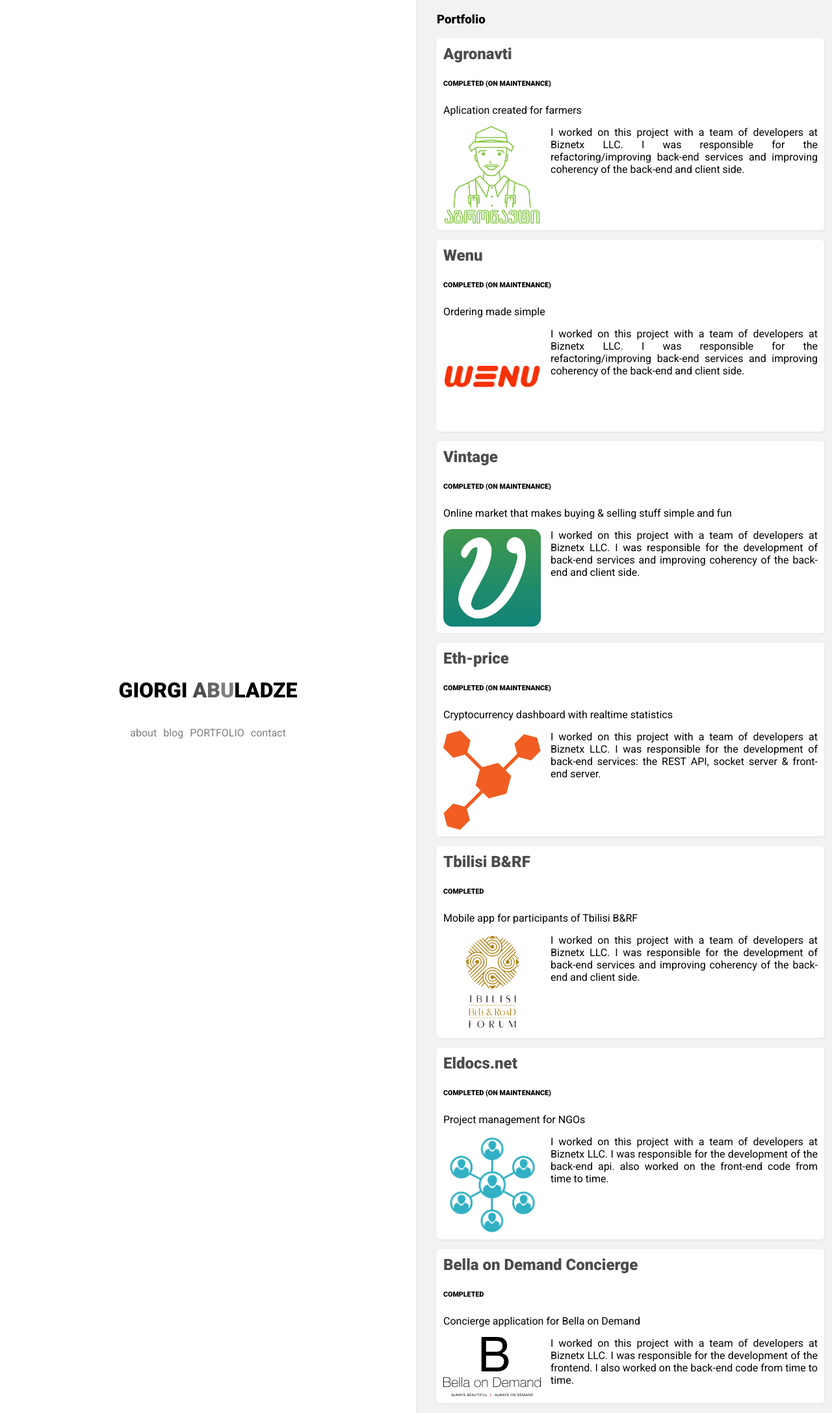
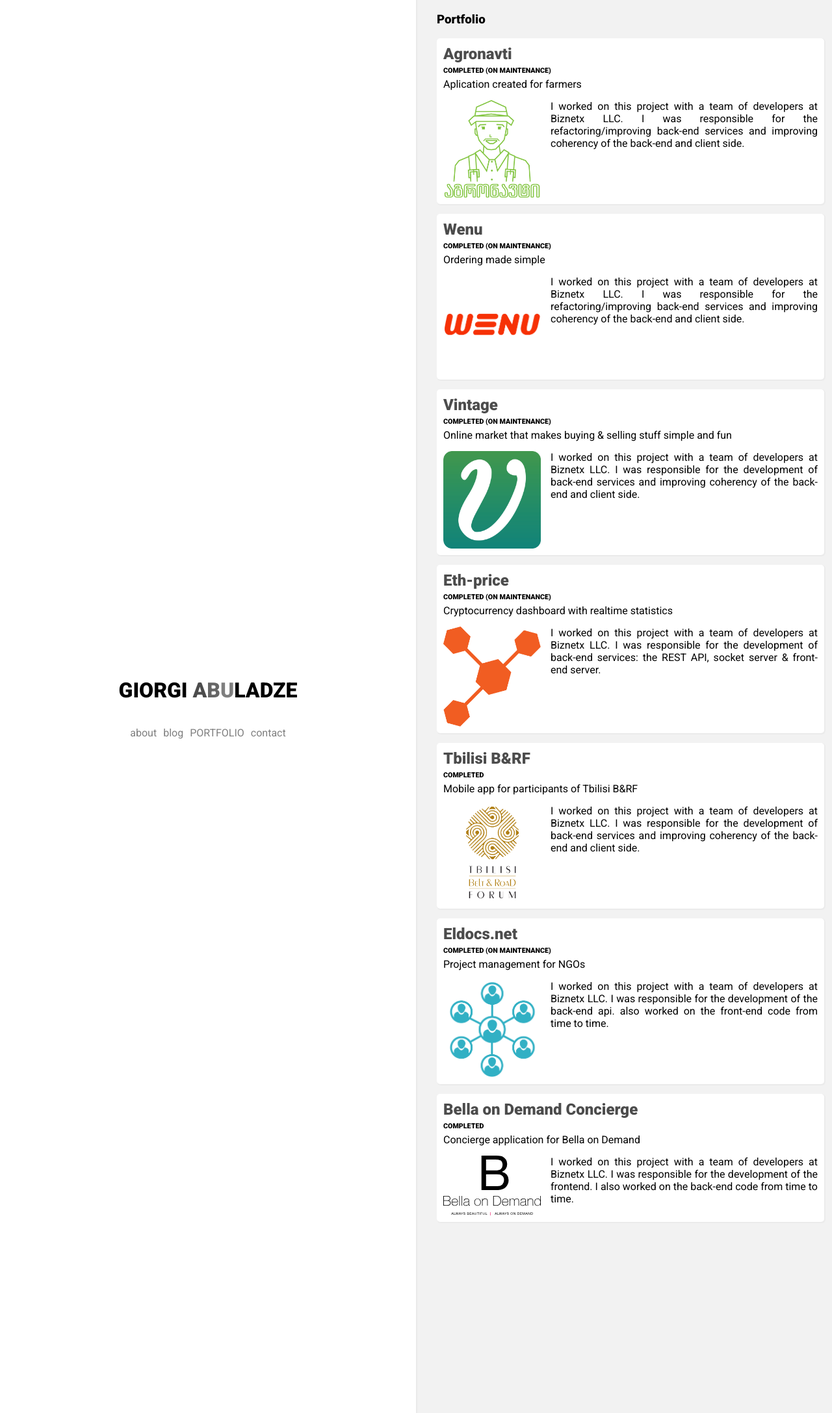
Before and after one commit to gabuladze/gabuladze.github.io, a Jekyll site: the page built from portfolio.html, in a window 1280 px wide. Shown: the whole page at 65% size. Built offline with Jekyll 4.4.1, drawn with Linux system fonts in a browser that asks for light colours.

Commit message:
Reduced margin for h6 to 5px

```diff
--- a/assets/css/landing.css
+++ b/assets/css/landing.css
@@ -181,6 +181,11 @@
   margin-right: 15px;
 }
 
+div.project-card h6 {
+  margin-top: 5px;
+  margin-bottom: 5px;
+}
+
 
 @media screen and (max-width: 1200px) {
   div.container {
```
